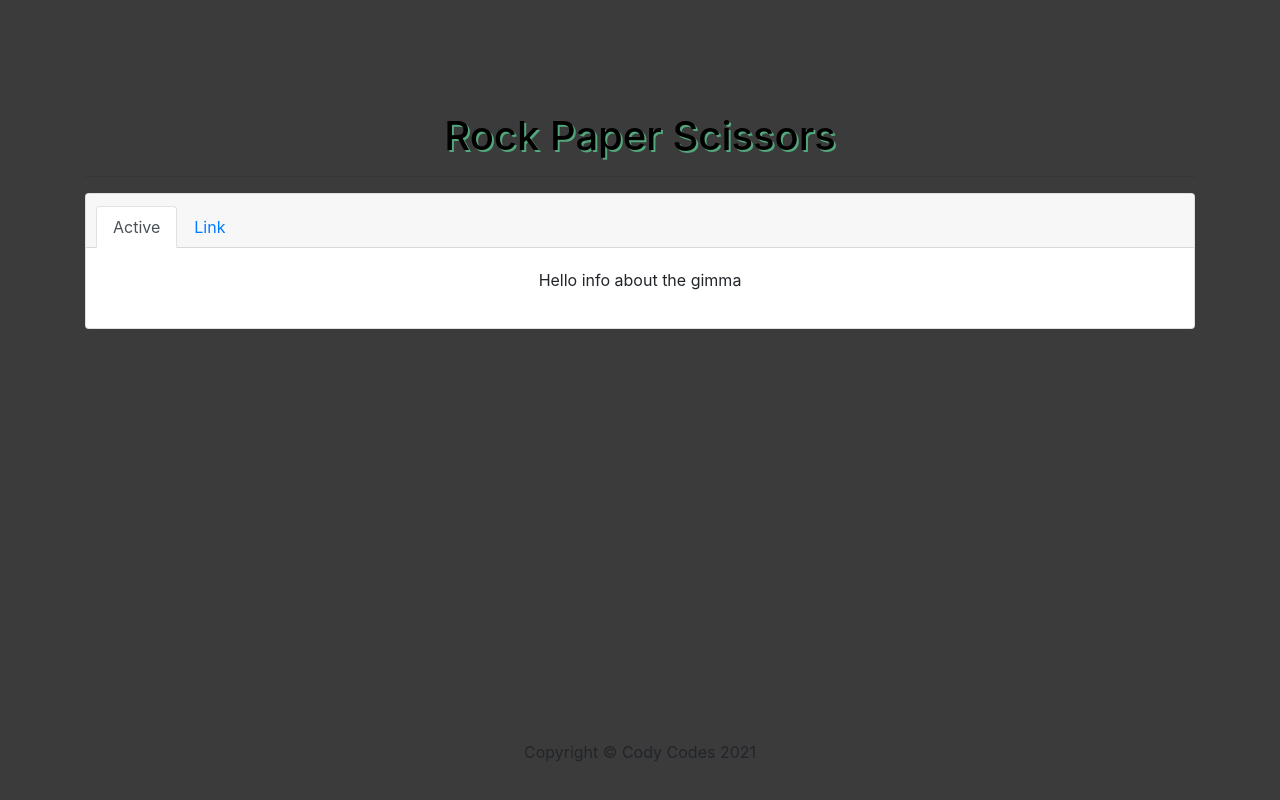
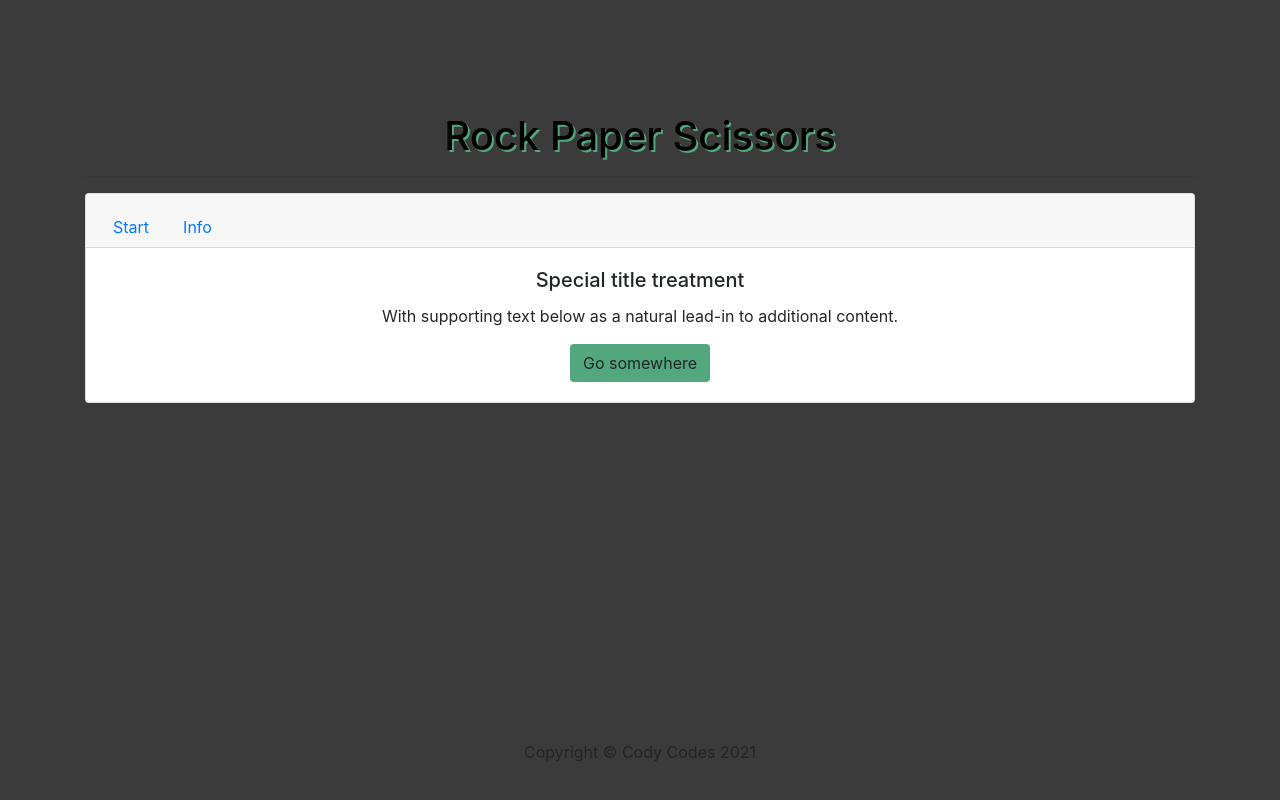
Before and after one commit to CodyBonsma/rock-paper-scissors, a React (Create React App) app: page / in a window 1280 px wide. Built offline with nearby package versions, Linux system fonts and the light colour scheme.

Commit message:
how to get class changes for active

```diff
--- a/src/Home/Home.jsx
+++ b/src/Home/Home.jsx
@@ -3,12 +3,18 @@ import { ToggleButton } from "react-bootstrap";
 import "./Home.css";
 
 const Home = () => {
-  const [pane, setPane] = useState(false);
+  const [pane, setPane] = useState(true);
+  const [active, setActive] = useState(false);
 
-  const togglePane = () => {
-    console.log("clicked toggle");
-    setPane(true);
-  };
+  const toggleOptOne = () => {
+    console.log("clicked this pane");
+    setPane(true)
+  }
+
+  const toggleOptTwo = () => {
+    console.log('clicked toggle dos')
+    setPane(false)
+  }
 
   return (
     <div className="container main-nav">
@@ -20,23 +26,26 @@ const Home = () => {
           <ul className="nav nav-tabs card-header-tabs">
             <li className="nav-item">
               <a
-                className="nav-link active"
+                className="nav-link"
+                active={active}
+                onClick={() => toggleOptOne()}
                 role="tab"
                 data-toggle="tab"
                 href="#start"
               >
-                Active
+                Start
               </a>
             </li>
             <li className="nav-item">
               <a
                 className="nav-link"
-                onClick={() => togglePane()}
+                onClick={() => toggleOptTwo()}
+                active={active}
                 role="tab"
                 href="#info"
                 data-toggle="tab"
               >
-                Link
+               Info
               </a>
             </li>
           </ul>
@@ -54,7 +63,7 @@ const Home = () => {
                 With supporting text below as a natural lead-in to additional
                 content.
               </p>
-              <a href="#" class="btn btn-primary">
+              <a href="#" class="btn btn-go">
                 Go somewhere
               </a>
             </div>{" "}
```
Also changed, not shown: 1 other file (tests, documents, lock files or other folders).
